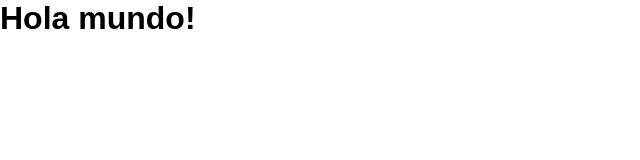
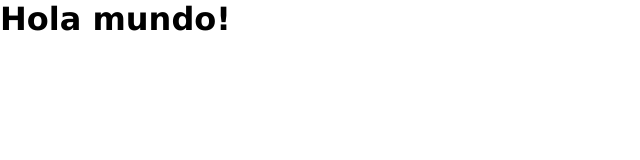
Before and after one commit to jpalma76/mi-primer-web, a plain HTML site: page index.html in a window 1280 px wide. Shown: the whole page, without its empty margins (0-640 px from the left). Drawn offline with Linux system fonts and the light colour scheme.

Commit message:
Modifica la fuente por Verdana

```diff
--- a/index.css
+++ b/index.css
@@ -4,5 +4,5 @@
     box-sizing: border-box;
 }
 body {
-    font-family: Arial, Helvetica, sans-serif;
+    font-family: Verdana, Geneva, Tahoma, sans-serif;
 }
```
